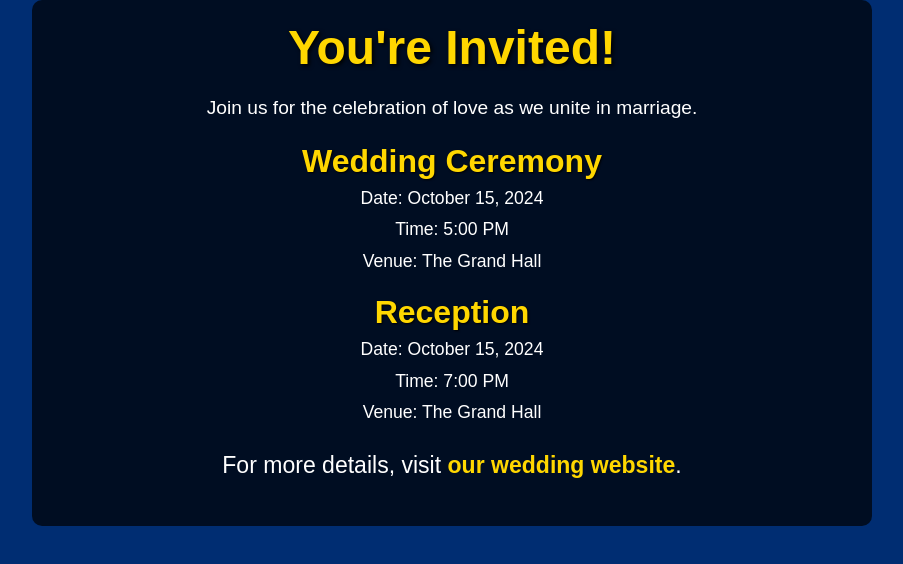
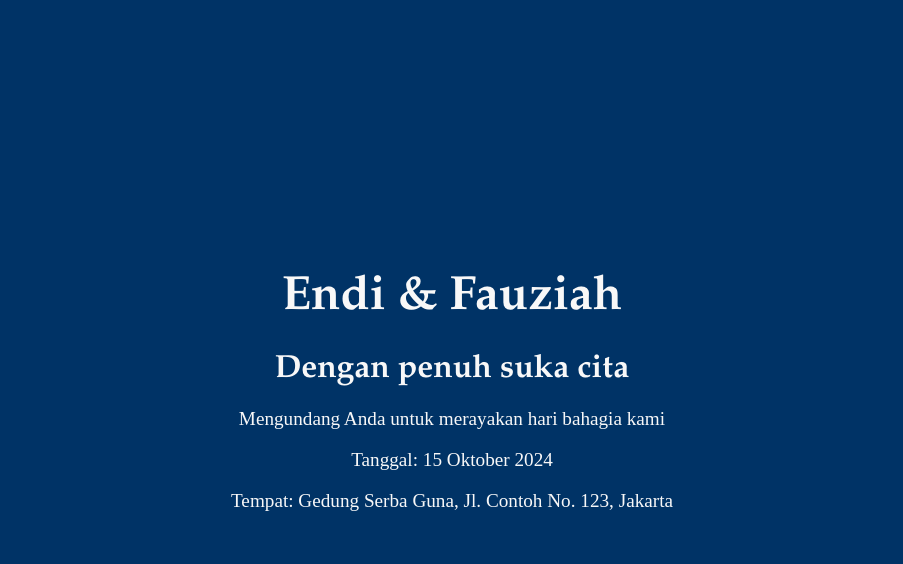
Before and after one commit to H1Xploit/E-F, a plain HTML site: page index.html in a window 1280 px wide. Shown: the whole page, without its empty margins (188-1091 px from the left). Drawn offline with Linux system fonts and the light colour scheme.

Commit message:
Update index.html

```diff
--- a/index.html
+++ b/index.html
@@ -1,77 +1,117 @@
 <!DOCTYPE html>
-<html lang="en">
+<html lang="id">
 <head>
     <meta charset="UTF-8">
     <meta name="viewport" content="width=device-width, initial-scale=1.0">
-    <title>Wedding Invitation</title>
+    <title>Undangan Pernikahan Endi & Fauziah</title>
     <style>
         body {
             margin: 0;
-            font-family: Arial, sans-serif;
-            background-color: #002d72; /* Dark blue background */
-            color: #fff;
+            font-family: 'Times New Roman', serif;
+            overflow: hidden;
+        }
+
+        .container {
+            position: relative;
+            height: 100vh;
+            overflow: hidden;
+        }
+
+        .page {
+            position: absolute;
+            top: 0;
+            left: 0;
+            width: 100%;
+            height: 100vh;
+            background: #003366; /* Dark Blue Background */
+            color: #f8f8f8; /* Light text color */
+            display: flex;
+            justify-content: center;
+            align-items: center;
             text-align: center;
+            transition: transform 0.6s ease;
         }
-        .container {
-            padding: 20px;
-            max-width: 800px;
-            margin: auto;
-            background: rgba(0, 0, 0, 0.7); /* Semi-transparent black background */
-            border-radius: 10px;
+
+        .page.hidden {
+            transform: translateY(-100%);
         }
-        h1 {
+
+        .page:nth-child(2) {
+            background: #001a33; /* Slightly darker blue for the second page */
+        }
+
+        .page h1, .page h2 {
+            margin: 0;
+            font-family: 'Garamond', serif;
+            color: #f8f8f8;
+        }
+
+        .page h1 {
             font-size: 3em;
-            margin: 0;
-            color: #ffd700; /* Gold color */
-            text-shadow: 2px 2px 4px #000; /* Shadow effect */
+            font-weight: bold;
+            margin-bottom: 0.5em;
         }
-        p {
-            font-size: 1.2em;
-            line-height: 1.5;
+
+        .page h2 {
+            font-size: 2em;
         }
-        .details {
-            margin: 20px 0;
-        }
-        .details h2 {
-            font-size: 2em;
-            margin: 0;
-            color: #ffd700; /* Gold color */
-            text-shadow: 1px 1px 2px #000; /* Shadow effect */
-        }
-        .details p {
-            font-size: 1.1em;
-            margin: 5px 0;
-        }
-        .footer {
-            margin-top: 20px;
+
+        .page p {
             font-size: 1.2em;
         }
-        .footer a {
-            color: #ffd700;
-            text-decoration: none;
-            font-weight: bold;
+
+        .page .details {
+            font-size: 1em;
+            margin-top: 1em;
+        }
+
+        /* For the slide effect */
+        .container.slide .page {
+            transform: translateY(100%);
         }
     </style>
 </head>
 <body>
-    <div class="container">
-        <h1>You're Invited!</h1>
-        <p>Join us for the celebration of love as we unite in marriage.</p>
-        <div class="details">
-            <h2>Wedding Ceremony</h2>
-            <p>Date: October 15, 2024</p>
-            <p>Time: 5:00 PM</p>
-            <p>Venue: The Grand Hall</p>
+    <div class="container" id="container">
+        <div class="page">
+            <div>
+                <h1>Endi & Fauziah</h1>
+                <h2>Dengan penuh suka cita</h2>
+                <p>Mengundang Anda untuk merayakan hari bahagia kami</p>
+                <div class="details">
+                    <p>Tanggal: 15 Oktober 2024</p>
+                    <p>Tempat: Gedung Serba Guna, Jl. Contoh No. 123, Jakarta</p>
+                </div>
+            </div>
         </div>
-        <div class="details">
-            <h2>Reception</h2>
-            <p>Date: October 15, 2024</p>
-            <p>Time: 7:00 PM</p>
-            <p>Venue: The Grand Hall</p>
-        </div>
-        <div class="footer">
-            <p>For more details, visit <a href="#">our wedding website</a>.</p>
+        <div class="page hidden">
+            <div>
+                <h1>Rincian Acara</h1>
+                <p>Akad Nikah: Pukul 09.00 WIB</p>
+                <p>Resepsi: Pukul 12.00 WIB</p>
+                <p>Alamat: Gedung Serba Guna, Jl. Contoh No. 123, Jakarta</p>
+                <p>Dress Code: Formal</p>
+            </div>
         </div>
     </div>
+
+    <script>
+        const container = document.getElementById('container');
+        let isSecondPageVisible = false;
+
+        window.addEventListener('scroll', () => {
+            if (window.scrollY > window.innerHeight / 2) {
+                if (!isSecondPageVisible) {
+                    container.classList.add('slide');
+                    isSecondPageVisible = true;
+                }
+            } else {
+                if (isSecondPageVisible) {
+                    container.classList.remove('slide');
+                    isSecondPageVisible = false;
+                }
+            }
+        });
+    </script>
 </body>
 </html>
```
